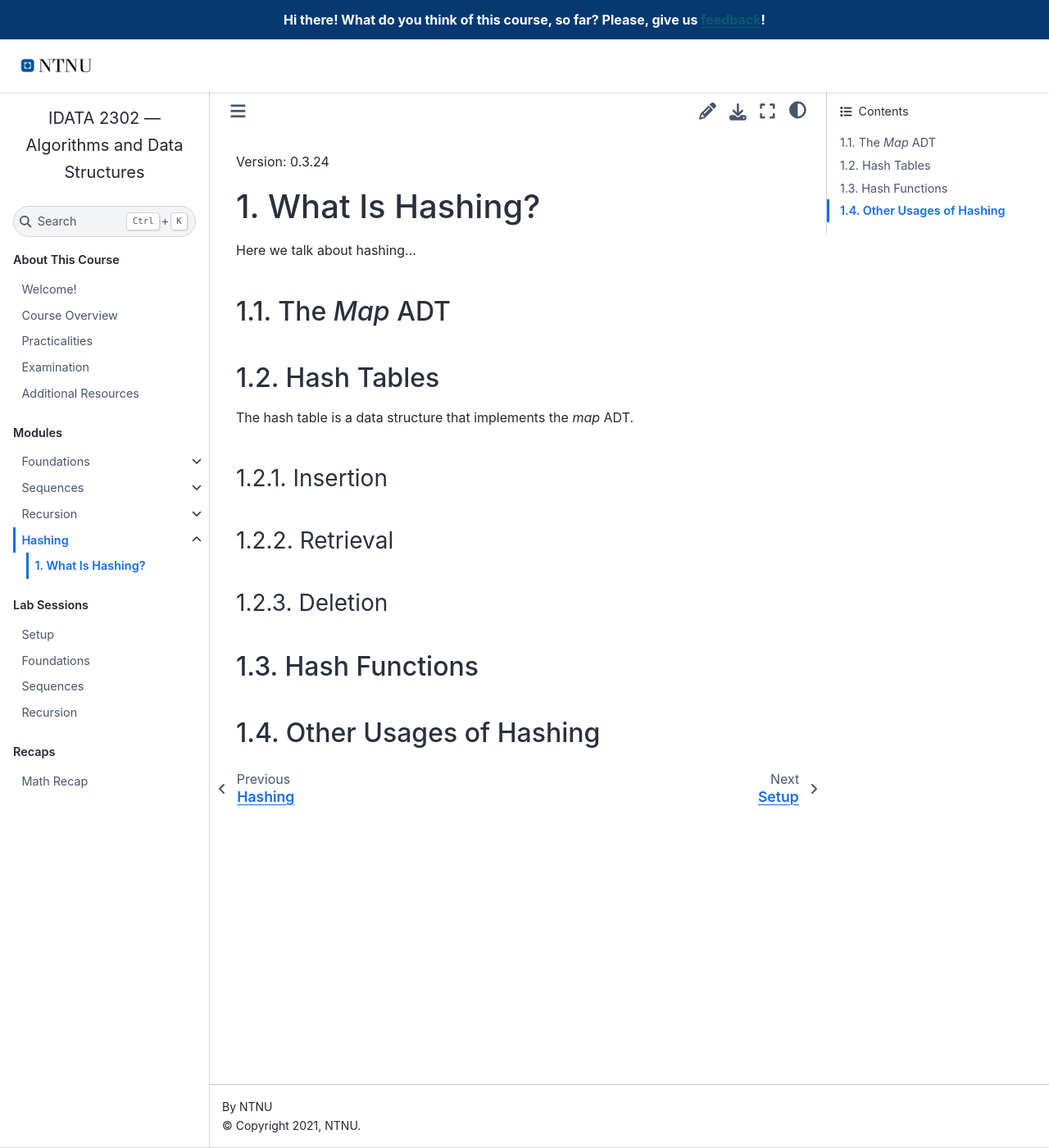
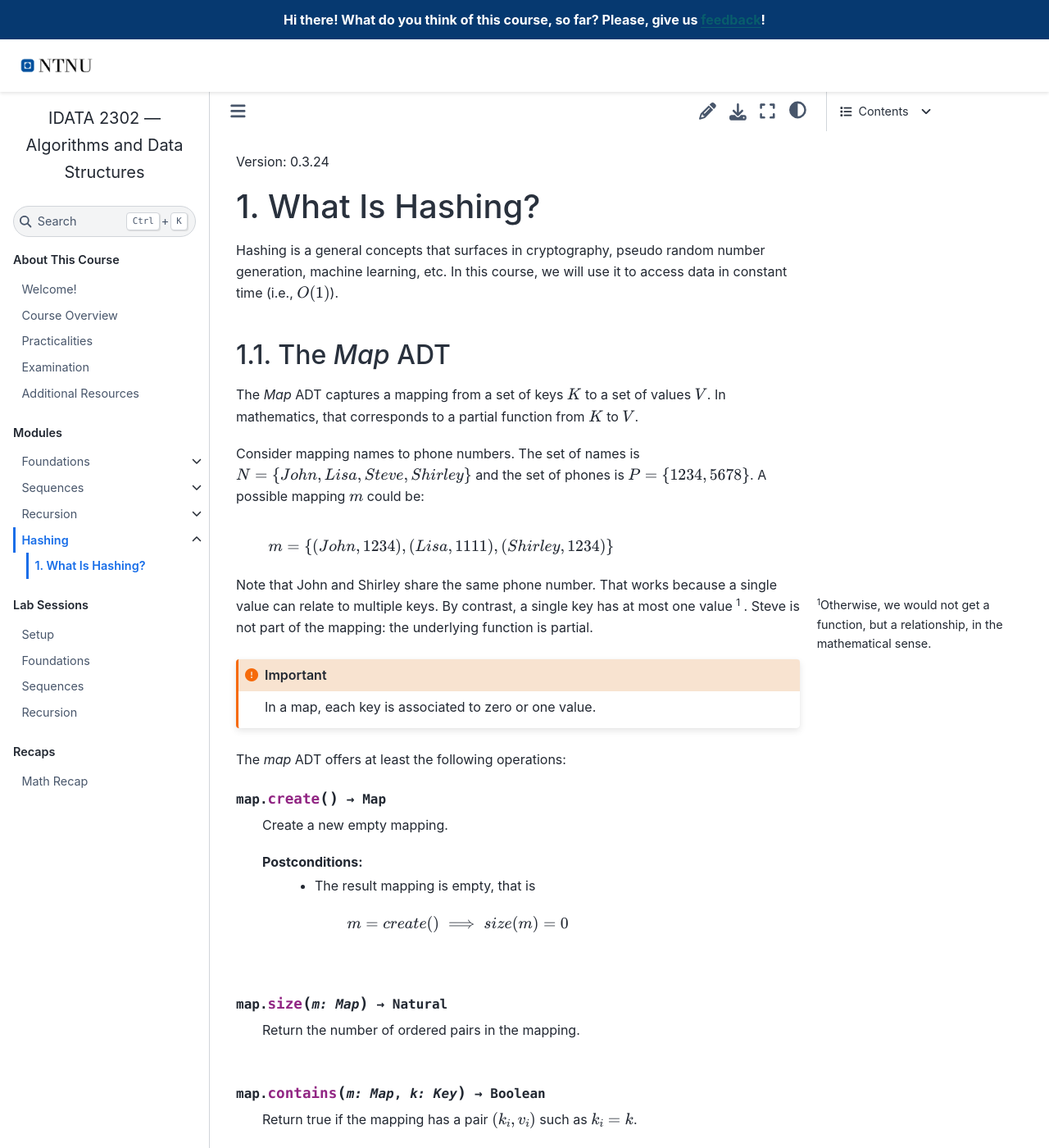
Before and after one commit to fchauvel/ntnu-idata2302-website, a Sphinx documentation site: the page built from source/hashing/concepts.rst, in a window 1280 px wide and 1400 px high. Shown: the whole window at 82% size. Built offline with Sphinx 7.4.7 and the Sphinx Book theme 1.1.4, drawn with Linux system fonts in a browser that asks for light colours; some of the changed text lies outside the part shown.

Commit message:
content: Describe the Map ADT

```diff
--- a/source/hashing/concepts.rst
+++ b/source/hashing/concepts.rst
@@ -2,11 +2,99 @@
 What Is Hashing?
 ================
 
-Here we talk about hashing...
+Hashing is a general concepts that surfaces in cryptography, pseudo
+random number generation, machine learning, etc. In this course, we
+will use it to access data in constant time (i.e., :math:`O(1)`).
 
 
 The *Map* ADT
 =============
+
+The *Map* ADT captures a mapping from a set of keys :math:`K` to a set
+of values :math:`V`.  In mathematics, that corresponds to a partial
+function from :math:`K` to :math:`V`.
+
+Consider mapping names to phone numbers. The set of names is
+:math:`N=\{John, Lisa, Steve, Shirley\}` and the set of phones is
+:math:`P = \{ 1234, 5678 \}`.  A possible mapping :math:`m` could be:
+
+.. math::
+   m = \{ (John, 1234),
+          (Lisa, 1111),
+          (Shirley, 1234) \}
+
+Note that John and Shirley share the same phone number. That works
+because a single value can relate to multiple keys. By contrast, a
+single key has at most one value [#partial]_ . Steve is not part of
+the mapping: the underlying function is partial.
+
+.. [#partial] Otherwise, we would not get a function, but a
+              relationship, in the mathematical sense.
+
+.. important::
+
+   In a map, each key is associated to zero or one value.
+
+The *map* ADT offers at least the following operations:
+
+.. module:: map
+
+.. function:: create() -> Map
+
+   Create a new empty mapping.
+
+   Postconditions:
+     - The result mapping is empty, that is
+
+       .. math::
+          m = create() \implies size(m) = 0
+
+
+.. function:: size(m: Map) -> Natural
+
+   Return the number of ordered pairs in the mapping.
+
+
+.. function:: contains(m: Map, k: Key) -> Boolean
+
+   Return true if the mapping has a pair :math:`(k_i, v_i)` such as
+   :math:`k_i = k`.
+
+.. function:: get(m: Map, k: Key) -> Value
+
+   Retrieve the value associated with the given key
+
+   Preconditions:
+    - The key :math:`k` is in the mapping :math:`m`, that is:
+
+      .. math::
+         contains(m, k) \implies \exists v, get(m,k) = v
+
+.. function:: put(m: Map, k: Key, v: Value) -> Map
+
+   Insert a new pair :math:`(k,v)` into the mapping :math:`m`
+
+   Postconditions:
+    - The key :math:`k` is now associated to the value :math:`v` in
+      the mapping :math:`m`
+
+      .. math::
+         m' = put(m, k, v) \implies contains(m', k) \land get(m', k) = v
+
+.. function:: remove(m: Map, k: Key) -> Map
+
+   Remove the pair with Key :math:`k` from the mapping :math:`m`
+
+   Preconditions:
+    - The key :math:`k` is in the mapping :math:`m`.
+
+   Postconditions:
+    - The key is no longer part of the mapping, that is:
+
+      .. math::
+         m' = remove(m, k) \implies \neg \, contains(m', k)
+
+
 
 
 Hash Tables
```
